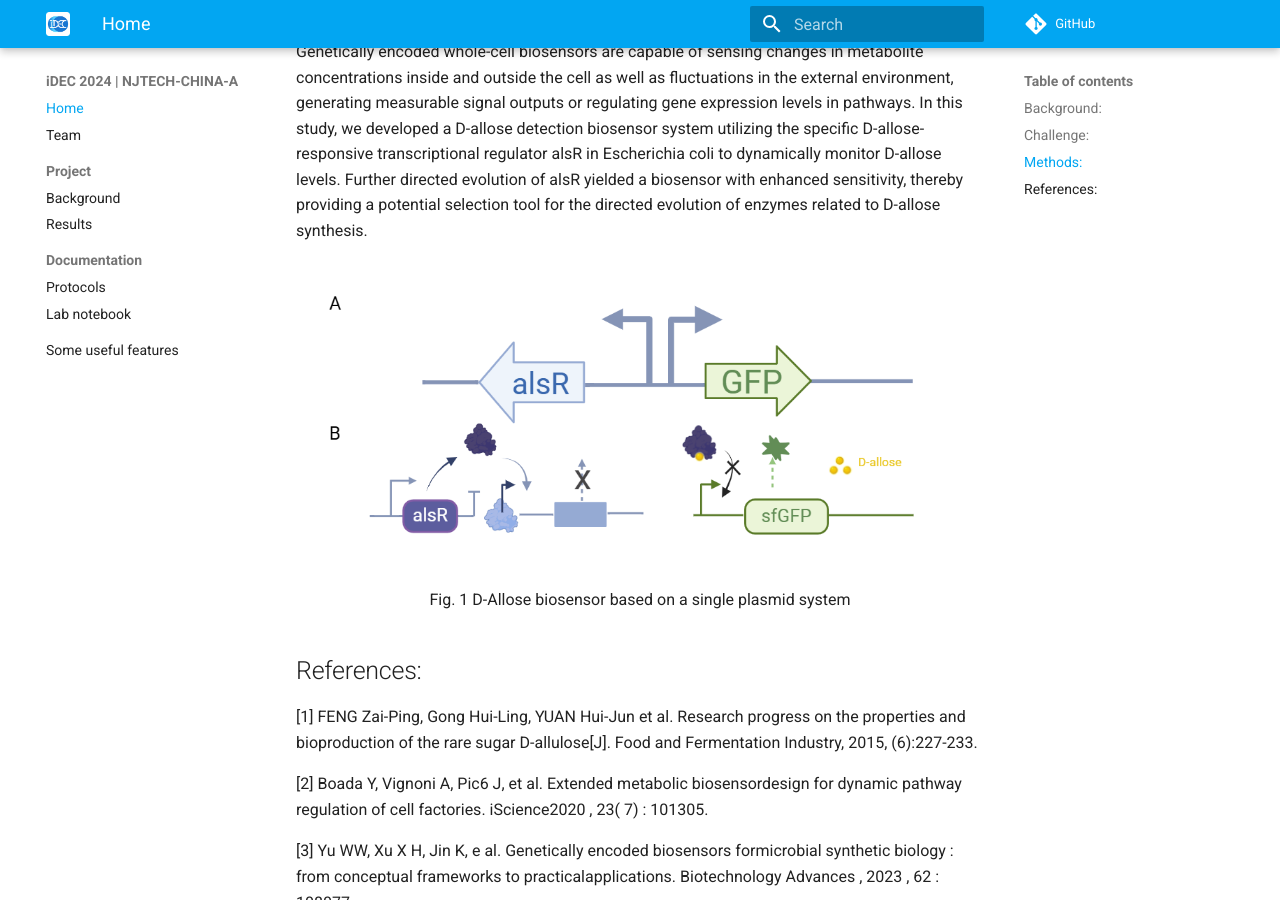
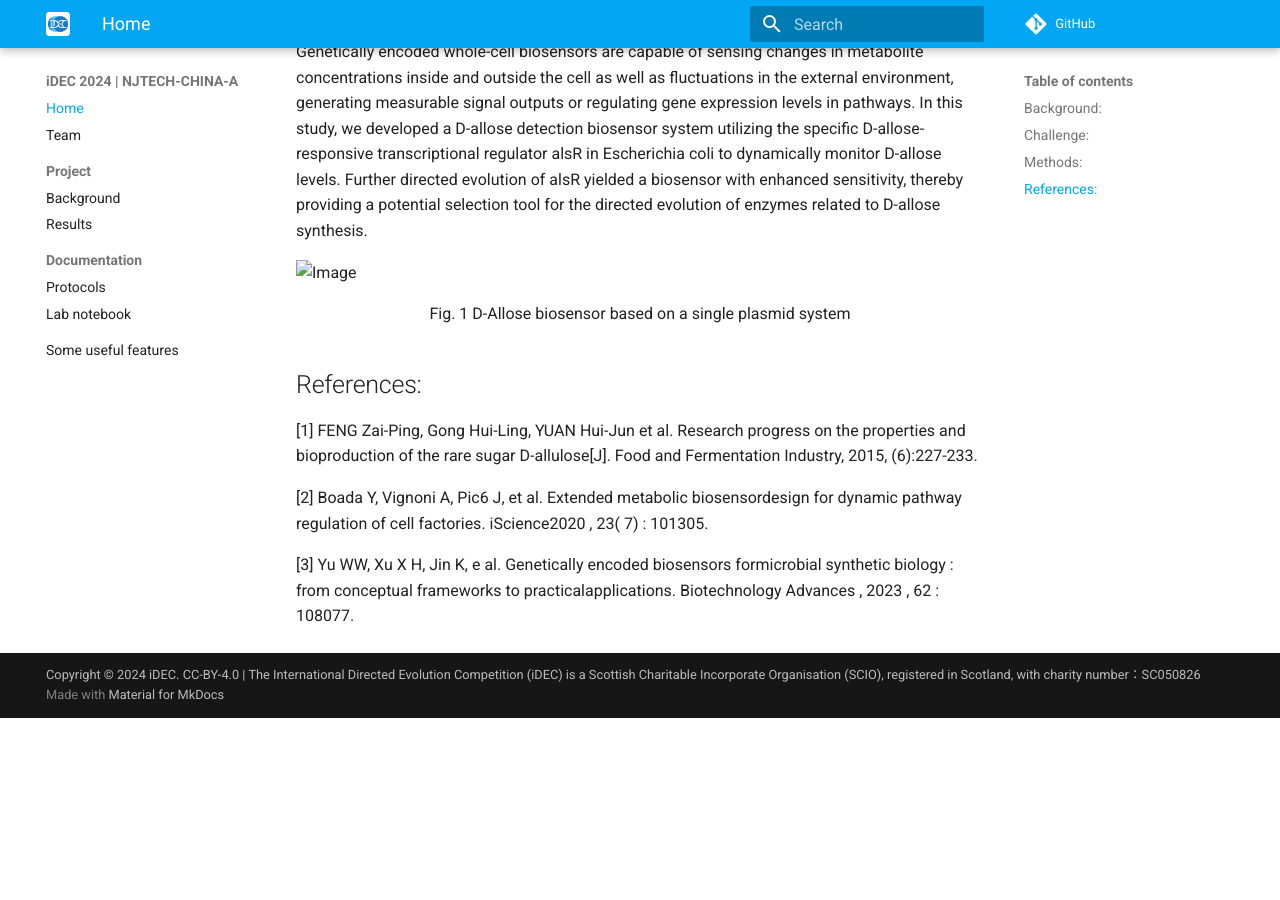
Before and after one commit to idec-teams/2024_NJTECH-CHINA-A, an MkDocs documentation site: the page built from docs/index.md, in a window 1280 px wide and 900 px high, scrolled down 732 px. Built offline with MkDocs 1.6.1 and Material for MkDocs 9.7.7, drawn with Linux system fonts in a browser that asks for light colours; comment, search, counter and statistics services are not loaded; after the commit the page ends 1450 px from its top, so only the background shows below that.

Commit message:
Update index.md

```diff
--- a/docs/index.md
+++ b/docs/index.md
@@ -11,7 +11,7 @@
   Genetically encoded whole-cell biosensors are capable of sensing changes in metabolite concentrations inside and outside the cell as well as fluctuations in the external environment, generating measurable signal outputs or regulating gene expression levels in pathways.
   In this study, we developed a D-allose detection biosensor system utilizing the specific D-allose-responsive transcriptional regulator alsR in Escherichia coli to dynamically monitor D-allose levels. Further directed evolution of alsR yielded a biosensor with enhanced sensitivity, thereby providing a potential selection tool for the directed evolution of enzymes related to D-allose synthesis.
 
-![Image](https://github.com/idec-teams/2024_NJTECH-CHINA-A/blob/main/docs/img/1.png)
+![Image](docs/img/1.png)
 <center>Fig. 1 D-Allose biosensor based on a single plasmid system</center>
 
 ## References:
```
